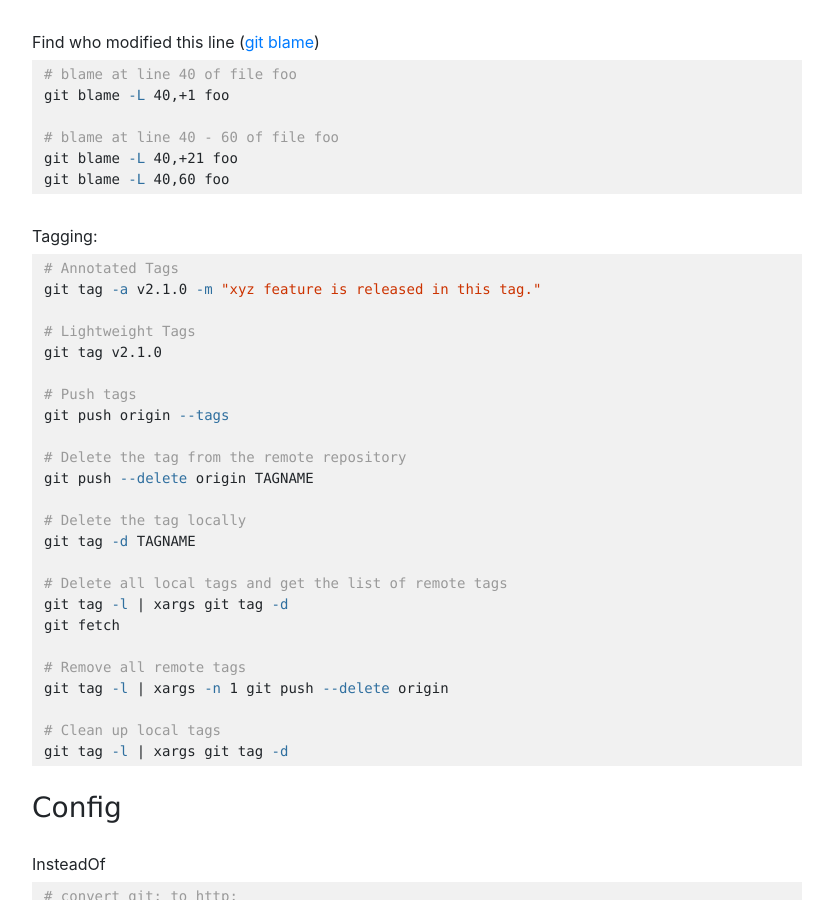
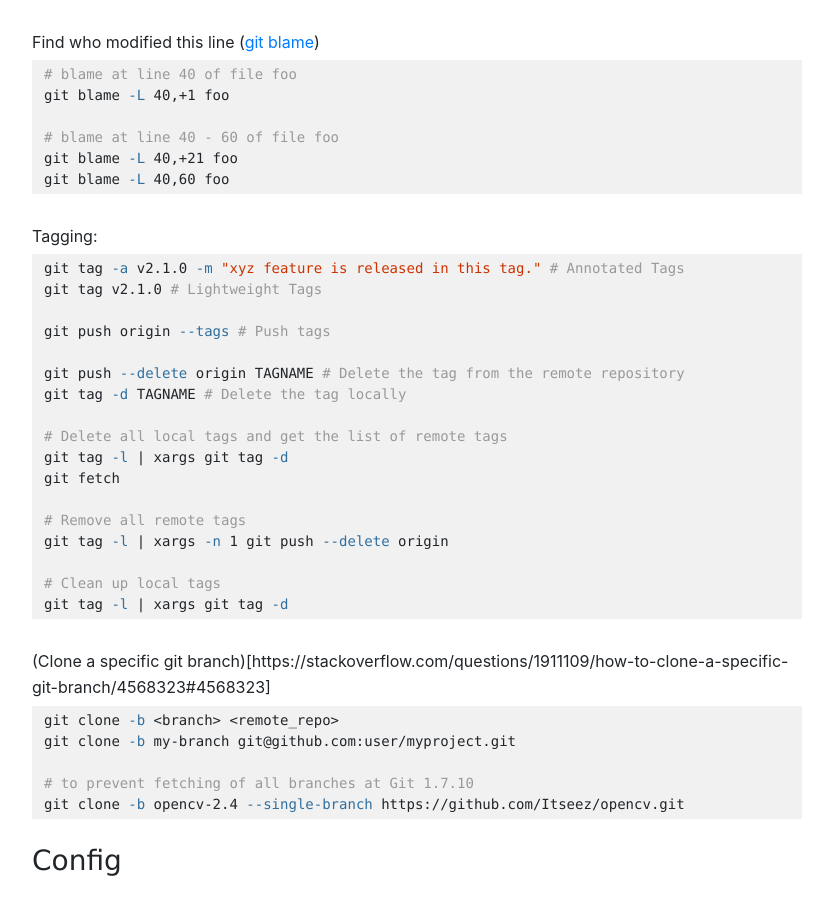
Before and after one commit to imantung/imantung.github.io, a Jekyll site: the page built from gist/git.md, in a window 1280 px wide and 900 px high, scrolled down 924 px. Shown: the whole window, without its empty margins (223-1056 px from the left). Built offline with Jekyll 4.4.1, drawn with Linux system fonts in a browser that asks for light colours.

Commit message:
update content

````diff
--- a/gist/git.md
+++ b/gist/git.md
@@ -14,7 +14,7 @@ origin: default name of the repository
 master: main branch of repository
 
 project setup
-```sh
+```bash
 git init
 git add README.md
 git commit -m "first commit"
@@ -23,18 +23,18 @@ git push -u origin master
 ```
 
 Remote
-```sh
+```bash
 git remote -v
 git remote set-url origin [git_url]
 ```
 
 Get latest commit ID
-```sh
+```bash
 git log --format=%h -1
 ```
 
 Find who modified this line ([git blame](https://git-scm.com/docs/git-blame))
-```sh
+```bash
 # blame at line 40 of file foo
 git blame -L 40,+1 foo
 
@@ -44,21 +44,14 @@ git blame -L 40,60 foo
 ```
 
 Tagging:
-```sh
-# Annotated Tags
-git tag -a v2.1.0 -m "xyz feature is released in this tag."
+```bash
+git tag -a v2.1.0 -m "xyz feature is released in this tag." # Annotated Tags
+git tag v2.1.0 # Lightweight Tags
 
-# Lightweight Tags
-git tag v2.1.0
+git push origin --tags # Push tags
 
-# Push tags
-git push origin --tags
-
-# Delete the tag from the remote repository
-git push --delete origin TAGNAME
-
-# Delete the tag locally
-git tag -d TAGNAME
+git push --delete origin TAGNAME # Delete the tag from the remote repository
+git tag -d TAGNAME # Delete the tag locally
 
 # Delete all local tags and get the list of remote tags
 git tag -l | xargs git tag -d
@@ -71,6 +64,14 @@ git tag -l | xargs -n 1 git push --delete origin
 git tag -l | xargs git tag -d
 ```
 
+(Clone a specific git branch)[https://stackoverflow.com/questions/1911109/how-to-clone-a-specific-git-branch/4568323#4568323]
+```bash
+git clone -b <branch> <remote_repo>
+git clone -b my-branch git@github.com:user/myproject.git
+
+# to prevent fetching of all branches at Git 1.7.10
+git clone -b opencv-2.4 --single-branch https://github.com/Itseez/opencv.git
+```
 
 
 ### Config
````
Also changed, not shown: gist/mysql.md (+1 -2 lines), gist/php.md (+26 -1 lines), gist/redis.md (+11 -0 lines).
